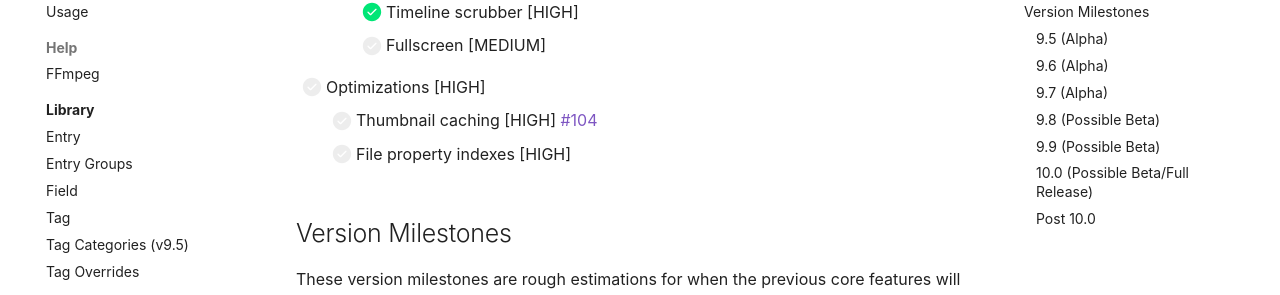
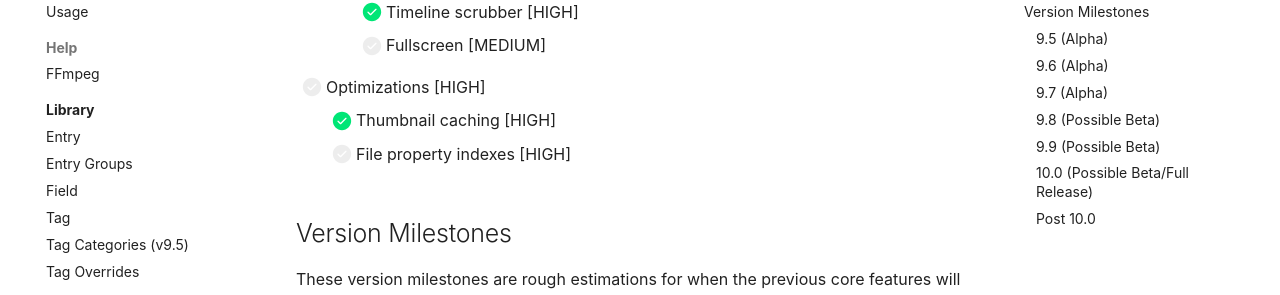
Before and after one commit to TagStudioDev/TagStudio, an MkDocs documentation site: the page built from docs/updates/roadmap.md, in a window 1280 px wide and 900 px high, scrolled down 5075 px. Shown: the part 150-445 px from the top of the window. Built offline with MkDocs 1.6.1 and Material for MkDocs 9.7.7, drawn with Linux system fonts in a browser that asks for light colours; comment, search, counter and statistics services are not loaded.

Commit message:
docs: complete roadmap items

```diff
--- a/docs/updates/roadmap.md
+++ b/docs/updates/roadmap.md
@@ -148,7 +148,7 @@ Features are broken up into the following priority levels, with nested prioritie
         -   [x] Timeline scrubber [HIGH]
         -   [ ] Fullscreen [MEDIUM]
 -   [ ] Optimizations [HIGH]
-    -   [ ] Thumbnail caching [HIGH] [#104](https://github.com/TagStudioDev/TagStudio/issues/104)
+    -   [x] Thumbnail caching [HIGH]
     -   [ ] File property indexes [HIGH]
 
 ## Version Milestones
@@ -195,7 +195,7 @@ These version milestones are rough estimations for when the previous core featur
     -   [ ] Library Settings [HIGH]
         -   [ ] Stored in `.TagStudio` folder [HIGH]
 -   [ ] Optimizations [HIGH]
-    -   [ ] Thumbnail caching [HIGH]
+    -   [x] Thumbnail caching [HIGH]
 
 ### 9.6 (Alpha)
 
```
